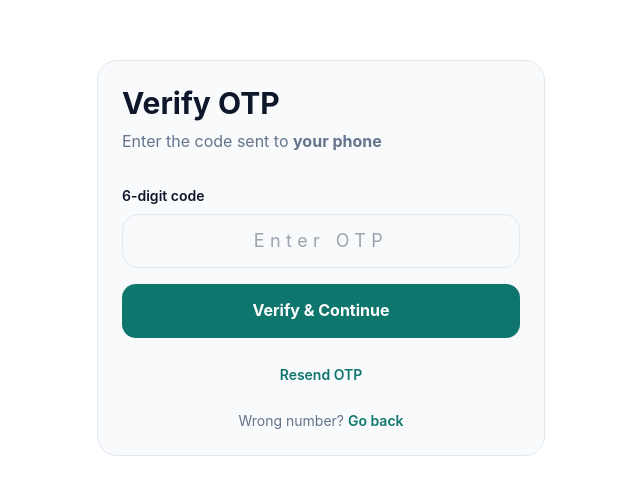
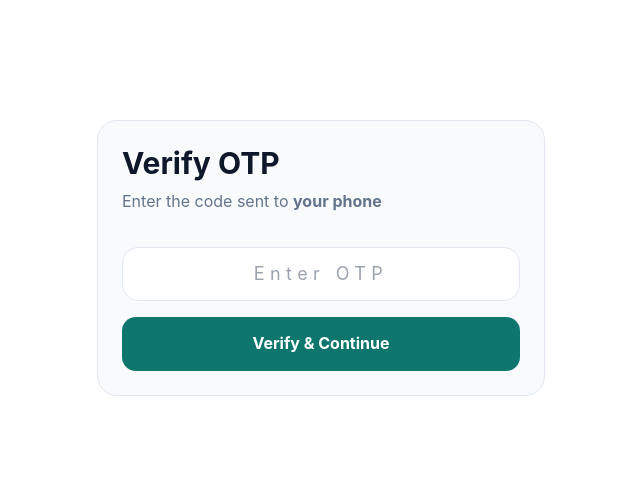
Before and after one commit to Zeordi/tutor-be-betea, a Next.js app in the folder apps/web/: page /otp in a window 1280 px wide. Shown: the part 142-636 px from the top of the page, without its empty margins (319-959 px from the left). Built offline with nearby package versions, Linux system fonts and the light colour scheme.

Commit message:
Update page.tsx

```diff
--- a/apps/web/app/(auth)/otp/page.tsx
+++ b/apps/web/app/(auth)/otp/page.tsx
@@ -1,27 +1,24 @@
 "use client";
 
-import { useState } from "react";
+import { Suspense, useState } from "react";
 import { useRouter, useSearchParams } from "next/navigation";
 
-export default function OtpPage() {
+function OtpForm() {
   const router = useRouter();
   const searchParams = useSearchParams();
 
   const phoneNumber = searchParams.get("phone") || "";
   const fullName = searchParams.get("fullName") || "";
   const role = searchParams.get("role") || "PARENT";
-  const mode = searchParams.get("mode") || "login"; // login | register
+  const mode = searchParams.get("mode") || "login";
 
   const [otp, setOtp] = useState("");
   const [loading, setLoading] = useState(false);
   const [message, setMessage] = useState("");
 
   const redirectByRole = (userRole: string) => {
-    if (userRole === "TEACHER") {
-      router.push("/teacher");
-    } else {
-      router.push("/parent");
-    }
+    if (userRole === "TEACHER") router.push("/teacher");
+    else router.push("/parent");
   };
 
   const handleVerify = async (e: React.FormEvent) => {
@@ -30,16 +27,12 @@ export default function OtpPage() {
     setMessage("");
 
     try {
-      // 1) Verify OTP
       const verifyRes = await fetch(
         `${process.env.NEXT_PUBLIC_API_URL}/auth/otp/verify`,
         {
           method: "POST",
           headers: { "Content-Type": "application/json" },
-          body: JSON.stringify({
-            phoneNumber,
-            code: otp,
-          }),
+          body: JSON.stringify({ phoneNumber, code: otp }),
         }
       );
 
@@ -48,18 +41,13 @@ export default function OtpPage() {
         throw new Error(err.message || "Invalid or expired OTP");
       }
 
-      // 2) Register or Login
       if (mode === "register") {
         const registerRes = await fetch(
           `${process.env.NEXT_PUBLIC_API_URL}/auth/register`,
           {
             method: "POST",
             headers: { "Content-Type": "application/json" },
-            body: JSON.stringify({
-              phoneNumber,
-              fullName,
-              role,
-            }),
+            body: JSON.stringify({ phoneNumber, fullName, role }),
           }
         );
 
@@ -69,14 +57,8 @@ export default function OtpPage() {
         }
 
         const data = await registerRes.json();
-
-        if (data.accessToken) {
-          localStorage.setItem("token", data.accessToken);
-        }
-
-        const userRole = data?.user?.role || role;
-        setMessage("Account created successfully. Redirecting...");
-        redirectByRole(userRole);
+        if (data.accessToken) localStorage.setItem("token", data.accessToken);
+        redirectByRole(data?.user?.role || role);
       } else {
         const loginRes = await fetch(
           `${process.env.NEXT_PUBLIC_API_URL}/auth/login`,
@@ -93,38 +75,13 @@ export default function OtpPage() {
         }
 
         const data = await loginRes.json();
-
-        if (data.accessToken) {
-          localStorage.setItem("token", data.accessToken);
-        }
-
-        const userRole = data?.user?.role || role;
-        setMessage("Login successful. Redirecting...");
-        redirectByRole(userRole);
+        if (data.accessToken) localStorage.setItem("token", data.accessToken);
+        redirectByRole(data?.user?.role || role);
       }
     } catch (error: any) {
       setMessage(error.message || "Something went wrong");
     } finally {
       setLoading(false);
-    }
-  };
-
-  const handleResend = async () => {
-    setMessage("");
-    try {
-      const res = await fetch(
-        `${process.env.NEXT_PUBLIC_API_URL}/auth/otp/send`,
-        {
-          method: "POST",
-          headers: { "Content-Type": "application/json" },
-          body: JSON.stringify({ phoneNumber }),
-        }
-      );
-
-      if (!res.ok) throw new Error("Failed to resend OTP");
-      setMessage("A new OTP has been sent.");
-    } catch (error: any) {
-      setMessage(error.message || "Failed to resend OTP");
     }
   };
 
@@ -137,56 +94,32 @@ export default function OtpPage() {
         </p>
 
         <form onSubmit={handleVerify} className="space-y-4">
-          <div>
-            <label className="block text-sm font-semibold mb-2">
-              6-digit code
-            </label>
           <input
             type="text"
             inputMode="numeric"
-              pattern="[0-9]*"
             maxLength={6}
-              placeholder="Enter OTP"
             value={otp}
             onChange={(e) => setOtp(e.target.value)}
+            placeholder="Enter OTP"
             required
-              className="w-full rounded-xl border border-[var(--border)] bg-[var(--surface)] px-4 py-3 tracking-[0.3em] text-center text-lg outline-none focus:border-[var(--primary)]"
+            className="w-full rounded-xl border border-[var(--border)] px-4 py-3 tracking-[0.3em] text-center text-lg outline-none"
           />
-          </div>
 
-          {message && (
-            <p className="text-sm text-[var(--secondary)]">{message}</p>
-          )}
+          {message && <p className="text-sm text-[var(--secondary)]">{message}</p>}
 
-          <button
-            type="submit"
-            disabled={loading || otp.length < 4}
-            className="btn btn-primary w-full"
-          >
+          <button type="submit" disabled={loading} className="btn btn-primary w-full">
             {loading ? "Verifying..." : "Verify & Continue"}
           </button>
         </form>
-
-        <div className="mt-6 text-center">
-          <button
-            type="button"
-            onClick={handleResend}
-            className="text-sm font-semibold text-[var(--primary)]"
-          >
-            Resend OTP
-          </button>
-        </div>
-
-        <p className="text-sm text-[var(--secondary)] mt-6 text-center">
-          Wrong number?{" "}
-          <a
-            href={mode === "register" ? "/register" : "/login"}
-            className="text-[var(--primary)] font-semibold"
-          >
-            Go back
-          </a>
-        </p>
       </div>
     </main>
   );
 }
+
+export default function OtpPage() {
+  return (
+    <Suspense fallback={<main className="min-h-screen flex items-center justify-center">Loading...</main>}>
+      <OtpForm />
+    </Suspense>
+  );
+}
```
Lines whose indentation alone changed are shown as unchanged.
